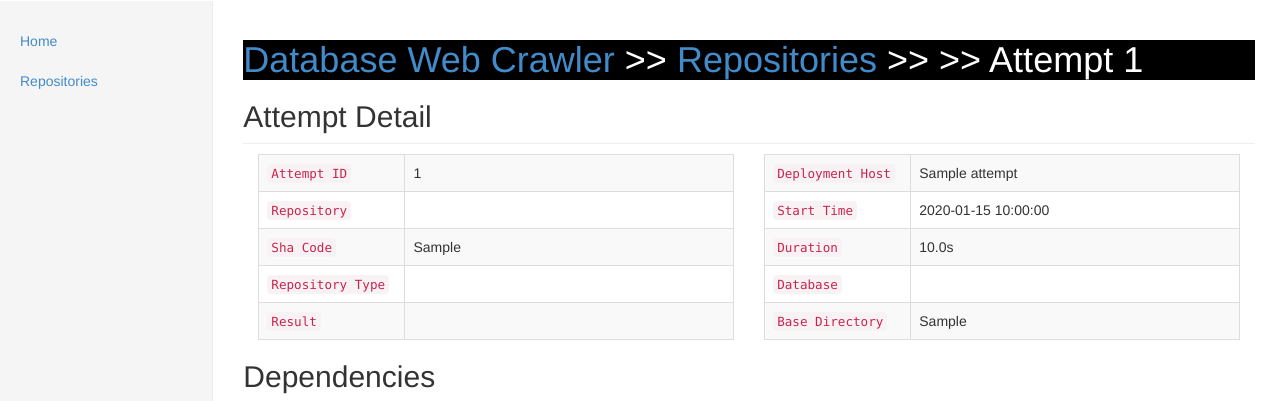
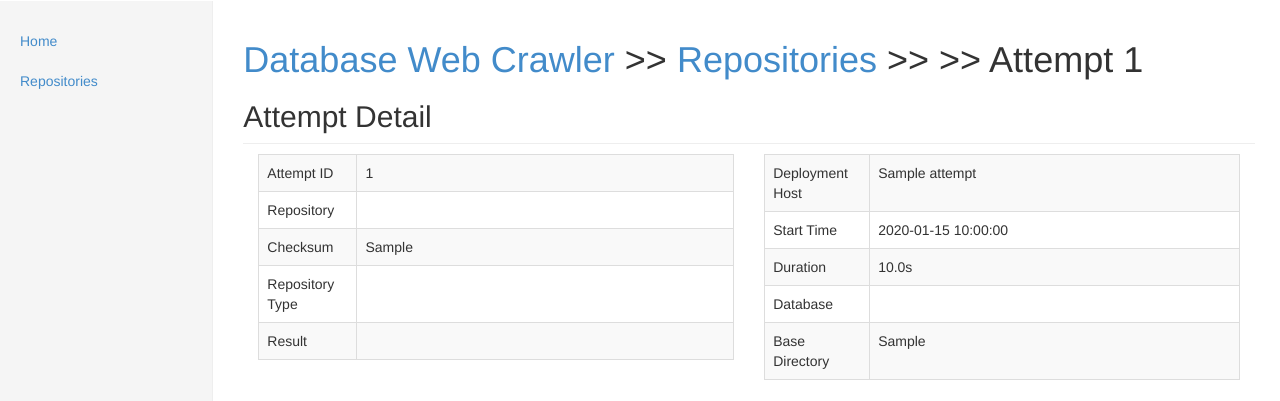
Before and after one commit to cmu-db/cmdbac, a Django app: page /attempt/1/ in a window 1280 px wide. Shown: the part 50-451 px from the top of the page. Run offline with Django 3.2, Linux system fonts and the light colour scheme; data comes from the database, SQL or seed files in the repository; tables that the repository leaves empty hold one stand-in row (values such as "Sample post"); some libraries are stand-ins or nearby versions.

Commit message:
Cleaning up HTML

```diff
--- a/crawler/templates/crawler/attempt.html
+++ b/crawler/templates/crawler/attempt.html
@@ -6,17 +6,60 @@
 {% endblock %}
 
 {% block main %}
-<div style="background-color:black; color:white">
+<div style="breadcrumb">
     <h1>
-<a href="{% url 'home' %}">Database Web Crawler</a> >> <a href="{% url 'repositories' %}?{{ queries.urlencode }}#{{attempt.repo.full_name}}">Repositories</a>
->> <a href="{% url 'repository' attempt.repo.get_user_name attempt.repo.get_repo_name %}?{{ queries.urlencode }}#{{ attempt.id }}">{{attempt.repo.full_name}}</a>
->> Attempt {{attempt.id}}
+        <a href="{% url 'home' %}">Database Web Crawler</a> >>
+        <a href="{% url 'repositories' %}?{{ queries.urlencode }}#{{attempt.repo.full_name}}">Repositories</a> >>
+        <a href="{% url 'repository' attempt.repo.get_user_name attempt.repo.get_repo_name %}?{{ queries.urlencode }}#{{ attempt.id }}">{{attempt.repo.full_name}}</a> >>
+        Attempt {{attempt.id}}
     </h1>
 </div>
 
 <h2 class="sub-header">Attempt Detail</h2>
-
-
+<div class="col-xs-6">
+    <div class="table-responsive">
+        <table class="table table-bordered table-striped">
+            <colgroup>
+                <col class="col-xs-1">
+                <col class="col-xs-7">
+            </colgroup>
+            <tbody>
+                <tr>
+                    <td>Attempt ID</td>
+                    <td>{{attempt.id}}</td>
+                </tr>
+                <tr>
+                    <td>Repository</td>
+                    <td>{{attempt.repo.full_name}}</td>
+                </tr>
+                <tr>
+                    <td>Checksum</td>
+                    <td>{{attempt.sha}}</td>
+                </tr>
+                <tr>
+                    <td>Repository Type</td>
+                    <td>{{attempt.repo.repo_type.name}}</td>
+                </tr>
+                <tr>
+                    <td>Result</td>
+                    <td>
+                    {% if not attempt %}
+                        <span class="label label-info">No Attempt</span>
+                    {% elif attempt.result.name == "Success" %}
+                        <a href="{% url 'attempt' attempt.id %}" class="label label-success">{{attempt.result.name}}</a>
+                    {% elif attempt.result.name == "Running Error" or attempt.result.name == "Missing Dependencies" %}
+                        <a href="{% url 'attempt' attempt.id %}" class="label label-danger">{{attempt.result.name}}</a>
+                    {% elif attempt.result.name == "Deploying" %}
+                        <a href="{% url 'attempt' attempt.id %}" class="label label-info">{{attempt.result.name}}</a>
+                    {% else %}
+                        <a href="{% url 'attempt' attempt.id %}" class="label label-warning">{{attempt.result.name}}</a>
+                    {% endif %}
+                    </td>
+                </tr>
+            </tbody>
+        </table>
+    </div>
+</div>
 
 
 <div class="col-xs-6">
@@ -28,108 +71,41 @@
             </colgroup>
             <tbody>
                 <tr>
-<td>
-<code>Attempt ID</code>
-</td>
-<td>{{attempt.id}}</td>
-</tr>
-<tr>
-<td>
-<code>Repository</code>
-</td>
-<td>{{attempt.repo.full_name}}</td>
-</tr>
-<tr>
-<td>
-<code>Sha Code</code>
-</td>
-<td>{{attempt.sha}}</td>
-</tr>
-<tr>
-<td>
-<code>Repository Type</code>
-</td>
-<td>{{attempt.repo.repo_type.name}}</td>
-</tr>
-<tr>
-<td>
-<code>Result</code>
-</td>
-                    {% if not attempt %}
-                        <td><span class="label label-info">No Attempt</span></td>
-                    {% elif attempt.result.name == "Success" %}
-                        <td><a href="{% url 'attempt' attempt.id %}" class="label label-success">{{attempt.result.name}}</a></td>
-                    {% elif attempt.result.name == "Running Error" or attempt.result.name == "Missing Dependencies" %}
-                        <td><a href="{% url 'attempt' attempt.id %}" class="label label-danger">{{attempt.result.name}}</a></td>
-                    {% elif attempt.result.name == "Deploying" %}
-                        <td><a href="{% url 'attempt' attempt.id %}" class="label label-info">{{attempt.result.name}}</a></td>
-                    {% else %}
-                        <td><a href="{% url 'attempt' attempt.id %}" class="label label-warning">{{attempt.result.name}}</a></td>
-                    {% endif %}
-</tr>
-</tbody>
-</table>
-</div>
-</div>
-
-
-
-
-<div class="col-xs-6">
-<div class="table-responsive">
-<table class="table table-bordered table-striped">
-<colgroup>
-<col class="col-xs-1">
-<col class="col-xs-7">
-</colgroup>
-<tbody>
-<tr>
-<td>
-<code>Deployment Host</code>
-</td>
+                    <td>Deployment Host</td>
                     <td>{{attempt.hostname}}</td>
                 </tr>
                 <tr>
+                    <td>Start Time</td>
                     <td>
-<code>Start Time</code>
+                    {% if attempt.start_time %}
+                        {{ attempt.start_time|date:'Y-m-d H:i:s' }}</td>
+                    {% else %}
+                        &emdash;
+                    {% endif %}
                     </td>
-{% if attempt.start_time %}
-    <td>{{ attempt.start_time|date:'Y-m-d H:i:s' }}</td>
-{% else %}
-<td>-</td>
-{% endif %}
                 </tr>
                 <tr>
+                    <td>Duration</td>
                     <td>
-<code>Duration</code>
+                    {% if attempt.duration %}
+                        {{ attempt.duration }}s
+                    {% else %}
+                        &emdash;
+                    {% endif %}
                     </td>
-{% if attempt.duration %}
-<td>{{ attempt.duration }}s</td>
-{% else %}
-<td>-</td>
-{% endif %}
                 </tr>
                 <tr>
-<td>
-<code>Database</code>
-</td>
+                    <td>Database</td>
                     <td>{{attempt.database.name}}</td>
                 </tr>
                 <tr>
-<td>
-<code>Base Directory</code>
-</td>
+                    <td>Base Directory</td>
                     <td>{{attempt.base_dir}}</td>
                 </tr>
             </tbody>
         </table>
     </div>
 </div>
-
-
-
-
-
 
 <h2 class="sub-header">Dependencies</h2>
 <div class="table-responsive">
--- a/crawler/templates/crawler/repositories.html
+++ b/crawler/templates/crawler/repositories.html
@@ -27,7 +27,7 @@
         <thead>
             <tr>
                 <th><a href="?order_by={% if order_by == "full_name" %}-{% endif %}full_name&amp;{{ queries_no_page_order.urlencode }}">Full Name</th>
-                    <th><a href="?order_by={% if order_by != "-attempts_count" %}-{% endif %}attempts_count&;{{queries_no_page_order.urlencode }}"> # of Attemts</th>
+                    <th><a href="?order_by={% if order_by != "-attempts_count" %}-{% endif %}attempts_count&;{{queries_no_page_order.urlencode }}"> # of Attempts</th>
                     <th><a href="?order_by={% if order_by != "-latest_attempt__start_time" %}-{% endif %}latest_attempt__start_time&;{{queries_no_page_order.urlencode }}">Latest Attempt Date</th>
                 <th><a href="?order_by={% if order_by != "-commits_count" %}-{% endif %}commits_count&amp;{{ queries_no_page_order.urlencode }}"># of Commits</th>
                     <th><a href="?order_by={% if order_by == "repo_type__name" %}-{% endif %}repo_type__name&amp;{{ queries_no_page_order.urlencode }}">Type</th>
```
Lines whose indentation alone changed are shown as unchanged.
